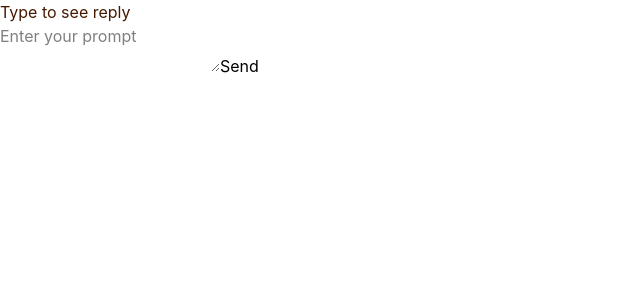
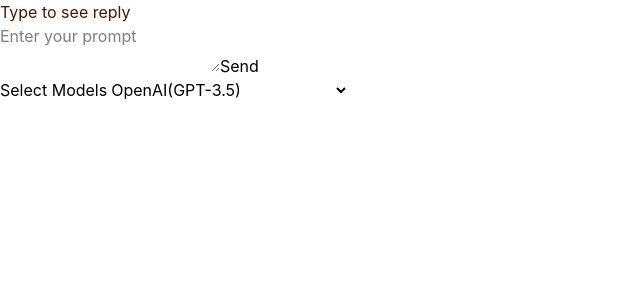
Before and after one commit to Daksh-Dhasmana/Multi-LLM, a React (Vite) app: page / in a window 1280 px wide. Shown: the top 300 px of the page, without its empty margins (0-640 px from the left). Built offline with nearby package versions, Linux system fonts and the light colour scheme.

Commit message:
Added the model Selection feature

```diff
--- a/src/App.jsx
+++ b/src/App.jsx
@@ -1,23 +1,10 @@
 import React from 'react'
-import ChatArea from './components/ChatArea'
-import ChatWindow from './components/ChatWindow'
-import pushPrompt from './Backend-Comms/Back'
-import { useState } from 'react'
+import ChatLayout from './components/ChatLayout'
 const App = () => {
-  const [result, setResult] = useState("Type to see reply");
-  const handleSendMsg=async(promptText)=>{
-    try {
-      const aiReply=await pushPrompt(promptText);
-    setResult(aiReply)
-    } catch (error) {
-      console.error("API Error:", error);
-      setResult("ERROR")
-    }
-  }
+
   return (
     <div>
-      <ChatWindow result={result} />
-      <ChatArea onSendMsg={handleSendMsg}/>
+      <ChatLayout/>
     </div>
   )
 }
--- a/src/Backend-Comms/Back.js
+++ b/src/Backend-Comms/Back.js
@@ -1,10 +1,10 @@
 import axios from 'axios';
 
-async function pushPrompt(prompt) {
+async function pushPrompt(prompt,models) {
   const { data } = await axios.post(
     'https://openrouter.ai/api/v1/chat/completions',
     {
-      model: 'openai/gpt-3.5-turbo',
+      model: models,
       messages: [{ role: 'user', content: prompt }],
     },
     {
--- a/src/components/ChatArea.jsx
+++ b/src/components/ChatArea.jsx
@@ -2,17 +2,24 @@ import React, { useState } from 'react'
 import pushPrompt from '../Backend-Comms/Back';
 
 const ChatArea = ({onSendMsg}) => {
+  const [model, setModel]= useState("openai/gpt-3.5-turbo");
   const [prompt, setPrompt] = useState("");
   const handleSubmit = (e) => {
     e.preventDefault();
-    onSendMsg(prompt);
+    onSendMsg(prompt,model);
     setPrompt("")
   }
   return (
     <div>
       <form onSubmit={handleSubmit}>
         <textarea placeholder='Enter your prompt' value={prompt} onChange={(e) => { setPrompt(e.target.value) }}></textarea>
-        <button type='submit'>Send</button>
+        <button type='submit'>Send</button><br/>
+        <label for="models">Select Models</label>
+        <select name="models" value={model} onChange={(e)=>{setModel(e.target.value),sendModel(model)}}>
+            <option value="openai/gpt-3.5-turbo" >OpenAI(GPT-3.5)</option>
+            <option value="nvidia/nemotron-3.5-super-vl:free" >NVIDIA(Nemotron-3.5-super)</option>
+            <option value="google/gemma-4-26b-a4b-it:free" >Google(Gemma-4)</option>
+        </select>
       </form>
     </div>
   )
--- a/src/components/ChatLayout.jsx
+++ b/src/components/ChatLayout.jsx
@@ -1,9 +1,23 @@
 import React from 'react'
-
+import ChatWindow from './ChatWindow'
+import ChatArea from './ChatArea'
+import pushPrompt from '../Backend-Comms/Back'
+import { useState } from 'react'
 const ChatLayout = () => {
+  const [result, setResult] = useState("Type to see reply");
+  const handleSendMsg=async(promptText,model)=>{
+    try {
+      const aiReply=await pushPrompt(promptText,model);
+    setResult(aiReply)
+    } catch (error) {
+      console.error("API Error:", error);
+      setResult("ERROR")
+    }
+  }
   return (
     <div>
-
+      <ChatWindow result={result} />
+      <ChatArea onSendMsg={handleSendMsg}/>
     </div>
   )
 }
--- a/src/components/ModelSelector.jsx
+++ b/src/components/ModelSelector.jsx
@@ -1,14 +1,10 @@
-import React from 'react'
+import React, { useState } from 'react'
 
-const ModelSelector = () => {
+const ModelSelector = (sendModel) => {
+
   return (
     <div>
-      <label for="models">Select Models</label>
-        <select name="models">
-            <option value="openai/gpt-3.5-turbo">OpenAI(GPT-3.5)</option>
-            <option value="nvidia/nemotron-3.5-super-vl:free">NVIDIA(Nemotron-3.5-super)</option>
-            <option value="google/gemma-4-26b-a4b-it:free">Google(Gemma-4)</option>
-        </select>
+
 
     </div>
   )
```
